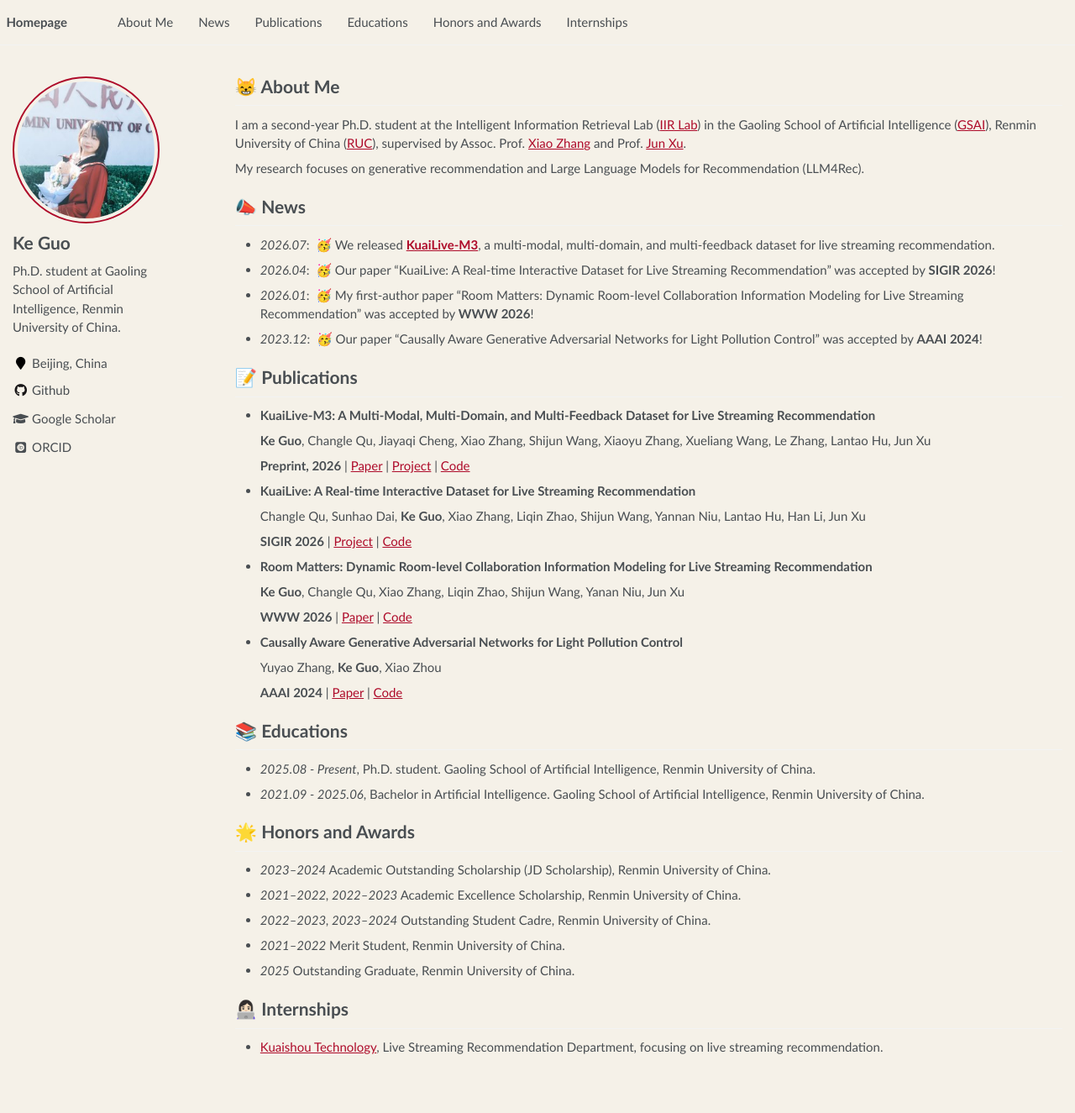
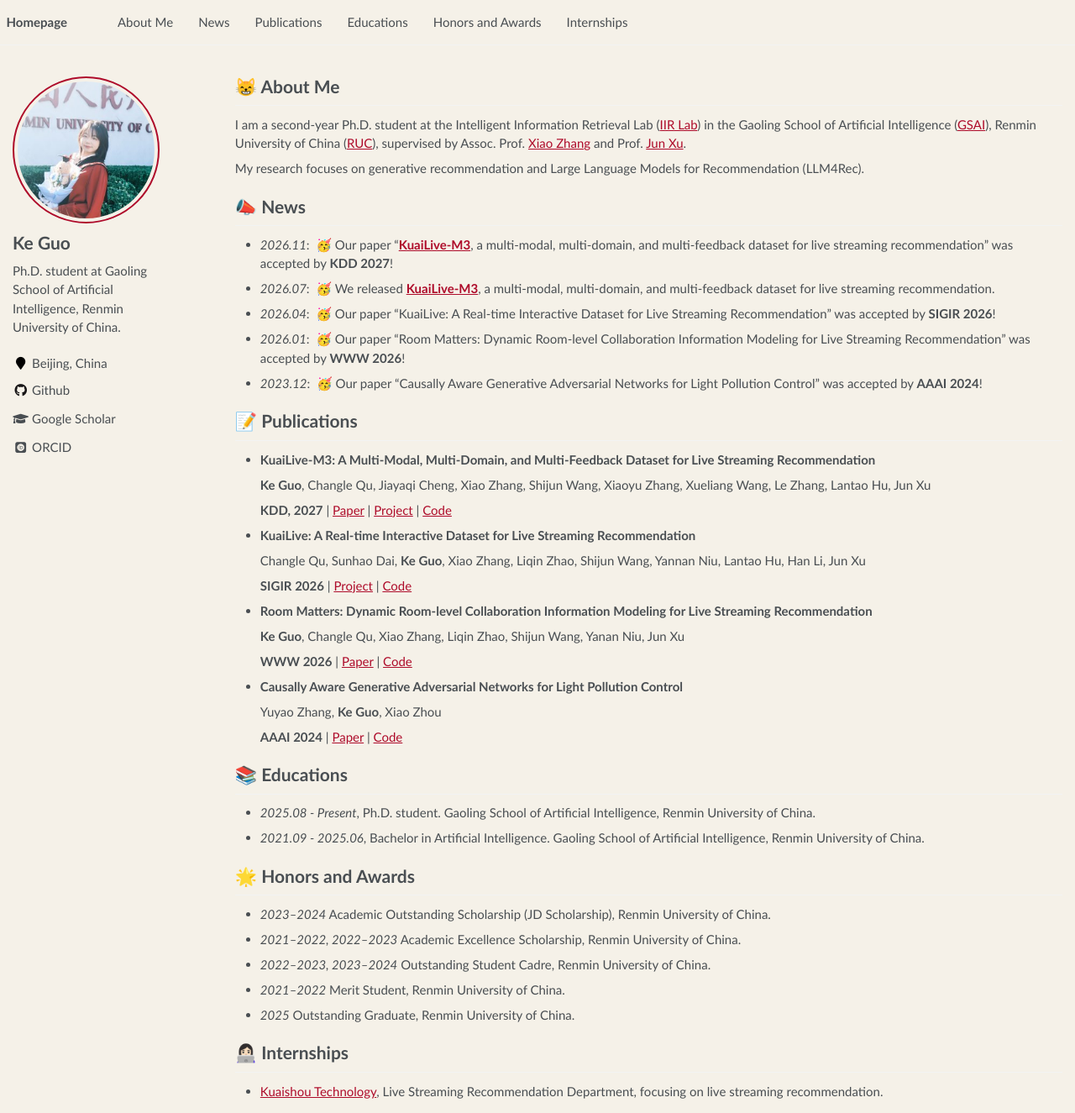
Before and after one commit to imgkkk574/imgkkk574.github.io, a Jekyll site: the page built from _pages/about.md, in a window 1280 px wide and 1325 px high. Shown: the whole window at 84% size. Built offline with Jekyll 4.4.1, drawn with Linux system fonts in a browser that asks for light colours; some web fonts are replaced; a script that is not in the unit is left out.

Commit message:
Update publication details and news entries

```diff
--- a/_pages/about.md
+++ b/_pages/about.md
@@ -18,9 +18,10 @@ My research focuses on generative recommendation and Large Language Models for R
 
 
 # 📣 News
+- *2026.11*: &nbsp;🥳 Our paper “**[KuaiLive-M3](https://imgkkk574.github.io/KuaiLive-M3/)**, a multi-modal, multi-domain, and multi-feedback dataset for live streaming recommendation” was accepted by **KDD 2027**!
 - *2026.07*: &nbsp;🥳 We released **[KuaiLive-M3](https://imgkkk574.github.io/KuaiLive-M3/)**, a multi-modal, multi-domain, and multi-feedback dataset for live streaming recommendation.
 - *2026.04*: &nbsp;🥳 Our paper “KuaiLive: A Real-time Interactive Dataset for Live Streaming Recommendation” was accepted by **SIGIR 2026**!
-- *2026.01*: &nbsp;🥳 My first-author paper “Room Matters: Dynamic Room-level Collaboration Information Modeling for Live Streaming Recommendation” was accepted by **WWW 2026**!
+- *2026.01*: &nbsp;🥳 Our paper “Room Matters: Dynamic Room-level Collaboration Information Modeling for Live Streaming Recommendation” was accepted by **WWW 2026**!
 - *2023.12*: &nbsp;🥳 Our paper “Causally Aware Generative Adversarial Networks for Light Pollution Control” was accepted by **AAAI 2024**!
 
 
@@ -29,7 +30,7 @@ My research focuses on generative recommendation and Large Language Models for R
 
   **Ke Guo**, Changle Qu, Jiayaqi Cheng, Xiao Zhang, Shijun Wang, Xiaoyu Zhang, Xueliang Wang, Le Zhang, Lantao Hu, Jun Xu
 
-  **Preprint, 2026** \| [Paper](https://arxiv.org/abs/2607.24862) \| [Project](https://imgkkk574.github.io/KuaiLive-M3/) \| [Code](https://github.com/imgkkk574/KuaiLive-M3)
+  **KDD, 2027** \| [Paper](https://arxiv.org/abs/2607.24862) \| [Project](https://imgkkk574.github.io/KuaiLive-M3/) \| [Code](https://github.com/imgkkk574/KuaiLive-M3)
 
 - **KuaiLive: A Real-time Interactive Dataset for Live Streaming Recommendation**
 
```
